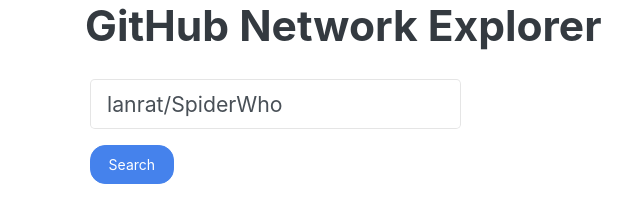
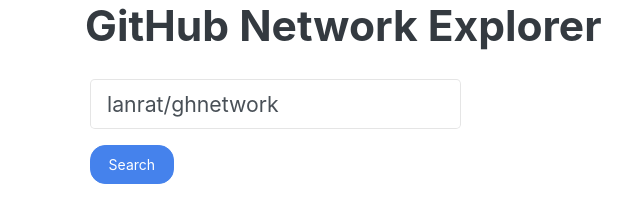
Before and after one commit to lanrat/ghnetwork, a plain HTML site: page index.html in a window 1280 px wide. Shown: the top 217 px of the page, 0-640 px from the left. Drawn offline with nearby package versions, Linux system fonts and the light colour scheme.

Commit message:
updated readme

```diff
--- a/index.html
+++ b/index.html
@@ -24,7 +24,7 @@
 <form onsubmit="go(); return false">
   <div class="card-body">
     <div class="form-group">
-      <input class="form-control form-control-lg" type="text" name="query" placeholder="example" id="search" value="lanrat/SpiderWho">
+      <input class="form-control form-control-lg" type="text" name="query" placeholder="example" id="search" value="lanrat/ghnetwork">
     </div>
     <div class="form-group">
       <button type="submit" class="btn btn-primary">Search</button>
```
Also changed, not shown: 1 other file.
